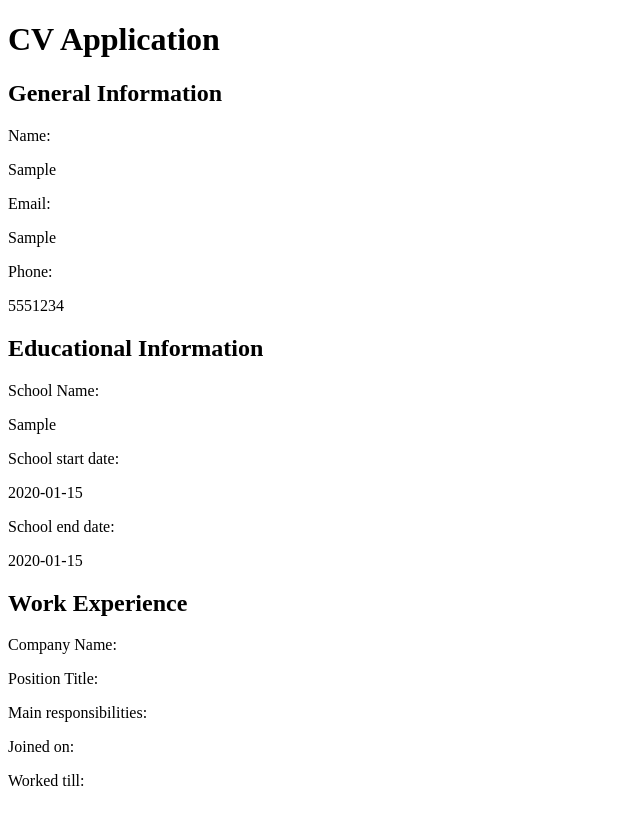
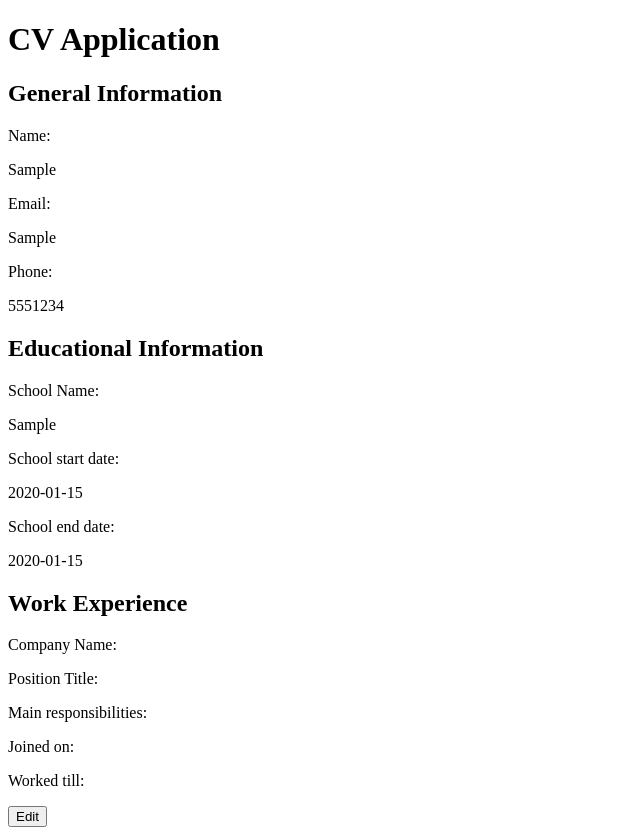
Before and after one commit to devritra/cv-application-odin, a React (Vite) app: page / in a window 1280 px wide. Both pictures are taken after typing "Sample", "Sample", "5551234", "Sample", "2020-01-15", "2020-01-15" into the empty fields and a click on the button "Submit". Shown: the whole page, without its empty margins (0-640 px from the left). Before the commit the page ends 806 px from the top, so only its background shows below. Built offline with nearby package versions, Linux system fonts and the light colour scheme.

Commit message:
feat: add edit button
Edit button shows the form fields

```diff
--- a/src/components/Display.jsx
+++ b/src/components/Display.jsx
@@ -1,4 +1,4 @@
-export function Display({cvObj,isActive}){
+export function Display({cvObj,isActive, handleEdit}){
     return(
         <>
             {isActive?(
@@ -28,6 +28,7 @@ export function Display({cvObj,isActive}){
                     <p>{cvObj['Company joining date']}</p>
                     <p>Worked till: </p>
                     <p>{cvObj['Company exit date']}</p>
+                    <button onClick={handleEdit}>Edit</button>
                 </section>
             ):('')}
         </>
--- a/src/components/MainPage.jsx
+++ b/src/components/MainPage.jsx
@@ -54,6 +54,9 @@ export function MainPage(){
     const handleSubmit = () => {
         setActiveIndex(1);
     }
+    const handleEdit = () => {
+        setActiveIndex(0);
+    }
     console.log(cvObj);
 
     return(
@@ -88,6 +91,7 @@ export function MainPage(){
             <Display
                 cvObj={cvObj}
                 isActive={activeIndex === 1}
+                handleEdit={handleEdit}
             />
         </>
     )
```
